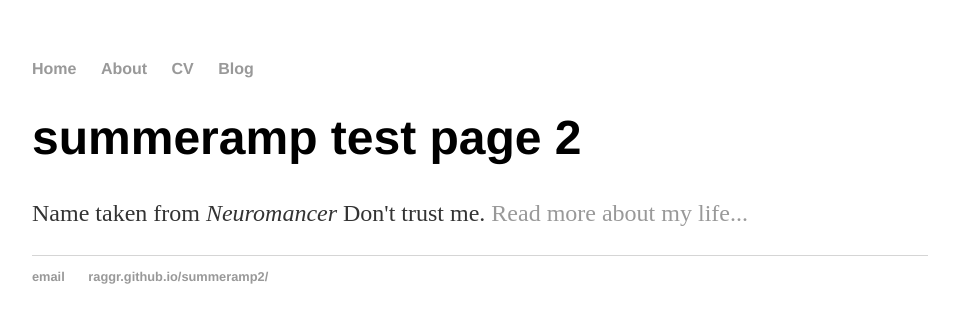
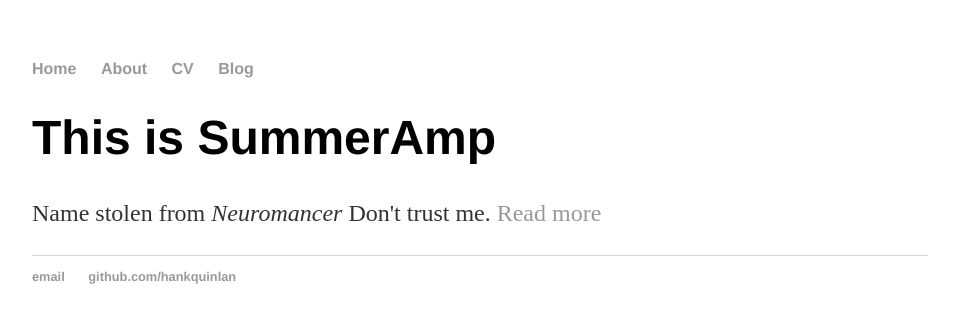
Before and after one commit to raggr/summeramp2, a Jekyll site: the page built from index.html, in a window 1280 px wide. Shown: the top 323 px of the page, without its empty margins (160-1119 px from the left). Built offline with Jekyll 4.4.1, drawn with Linux system fonts in a browser that asks for light colours.

Commit message:
Update index.html

```diff
--- a/index.html
+++ b/index.html
@@ -1,30 +1,8 @@
-<!DOCTYPE html>
-<html>
-	<head>
-		<title>SummerAmp</title>
-		<!-- link to main stylesheet -->
-		<link rel="stylesheet" type="text/css" href="/css/main.css">
-	</head>
-	<body>
-		<nav>
-    		<ul>
-        		<li><a href="/">Home</a></li>
-	        	<li><a href="/about">About</a></li>
-        		<li><a href="/cv">CV</a></li>
-        		<li><a href="/blog">Blog</a></li>
-    		</ul>
-		</nav>
-		<div class="container">
-    		<div class="blurb">
-        		<h1>summeramp test page 2</h1>
-				<p>Name taken from <em>Neuromancer</em> Don't trust me. <a href="/about">Read more about my life...</a></p>
-    		</div><!-- /.blurb -->
-		</div><!-- /.container -->
-		<footer>
-    		<ul>
-        		<li><a href="mailto:filtercoffee69@gmail.com">email</a></li>
-        		<li><a href="https://raggr.github.io/summeramp2/">raggr.github.io/summeramp2/</a></li>
-			</ul>
-		</footer>
-	</body>
-</html>
+---
+layout: default
+title: SummerAmp
+---
+<div class="blurb">
+	<h1>This is SummerAmp</h1>
+	<p>Name stolen from <em>Neuromancer</em> Don't trust me. <a href="/about">Read more</a></p>
+</div><!-- /.blurb -->
```
